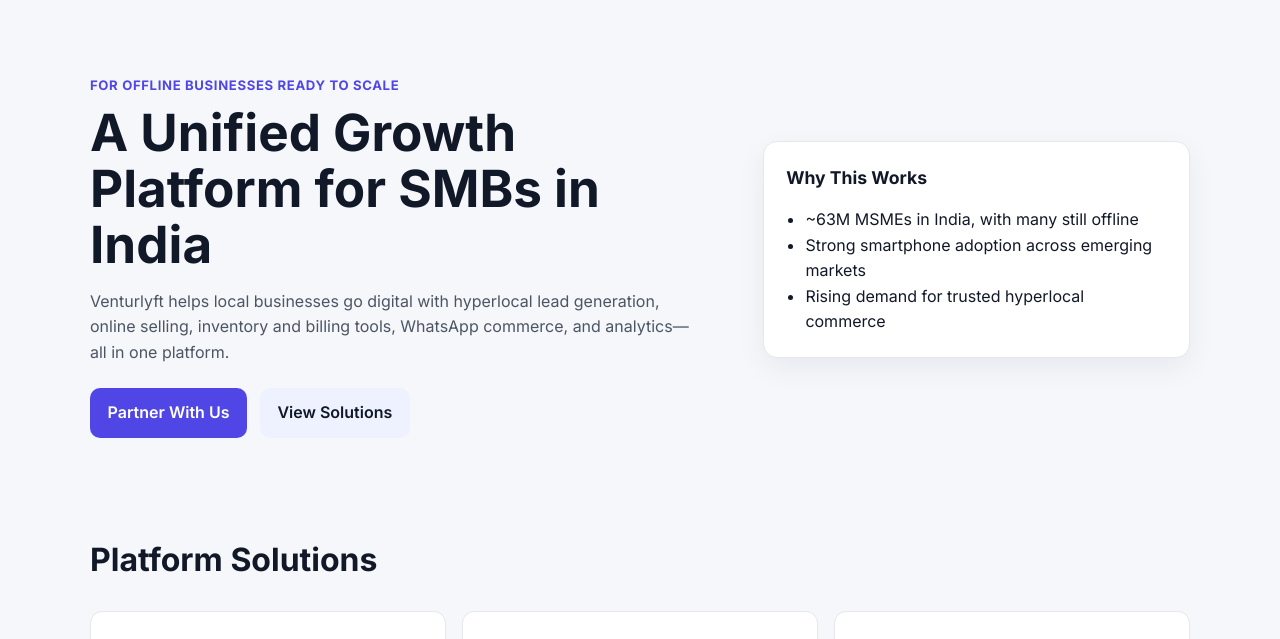
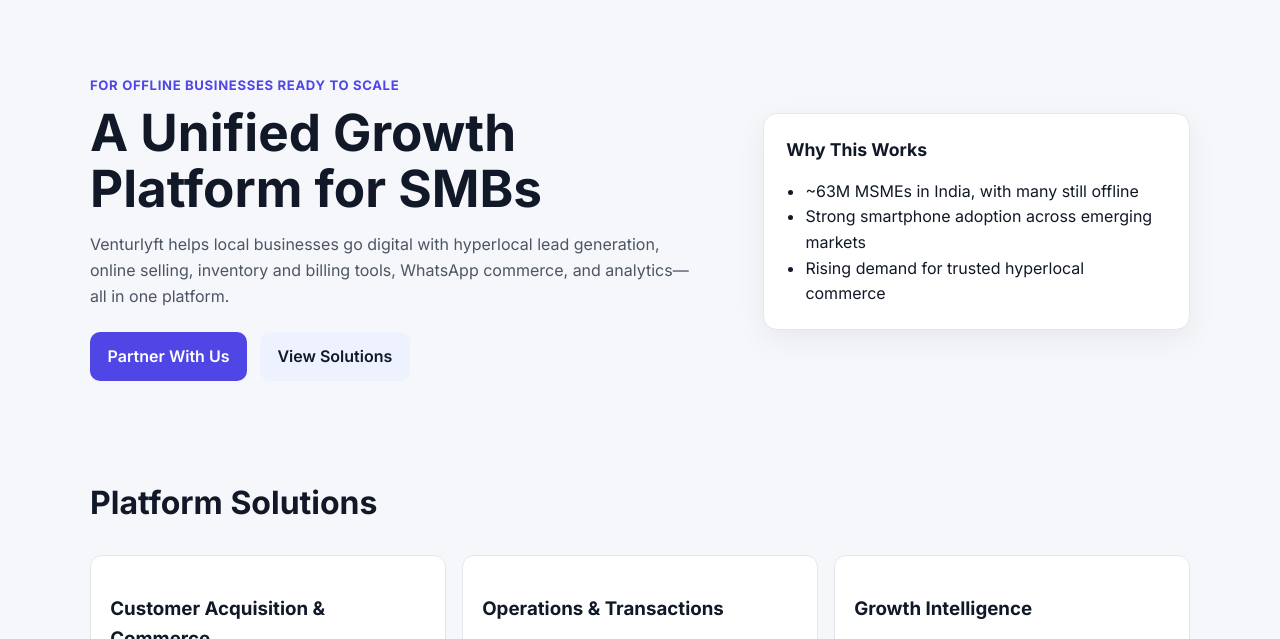
Before and after one commit to venturlyft/homepage, a plain HTML site: page index.html in a window 1280 px wide. Shown: the part 123-762 px from the top of the page. Drawn offline with Linux system fonts and the light colour scheme.

Commit message:
Remove region-specific wording from hero headline

```diff
--- a/index.html
+++ b/index.html
@@ -41,7 +41,7 @@
         <div class="container hero-grid">
           <div>
             <p class="eyebrow">For offline businesses ready to scale</p>
-            <h1>A Unified Growth Platform for SMBs in India</h1>
+            <h1>A Unified Growth Platform for SMBs</h1>
             <p class="lead">
               Venturlyft helps local businesses go digital with hyperlocal lead
               generation, online selling, inventory and billing tools, WhatsApp
```
